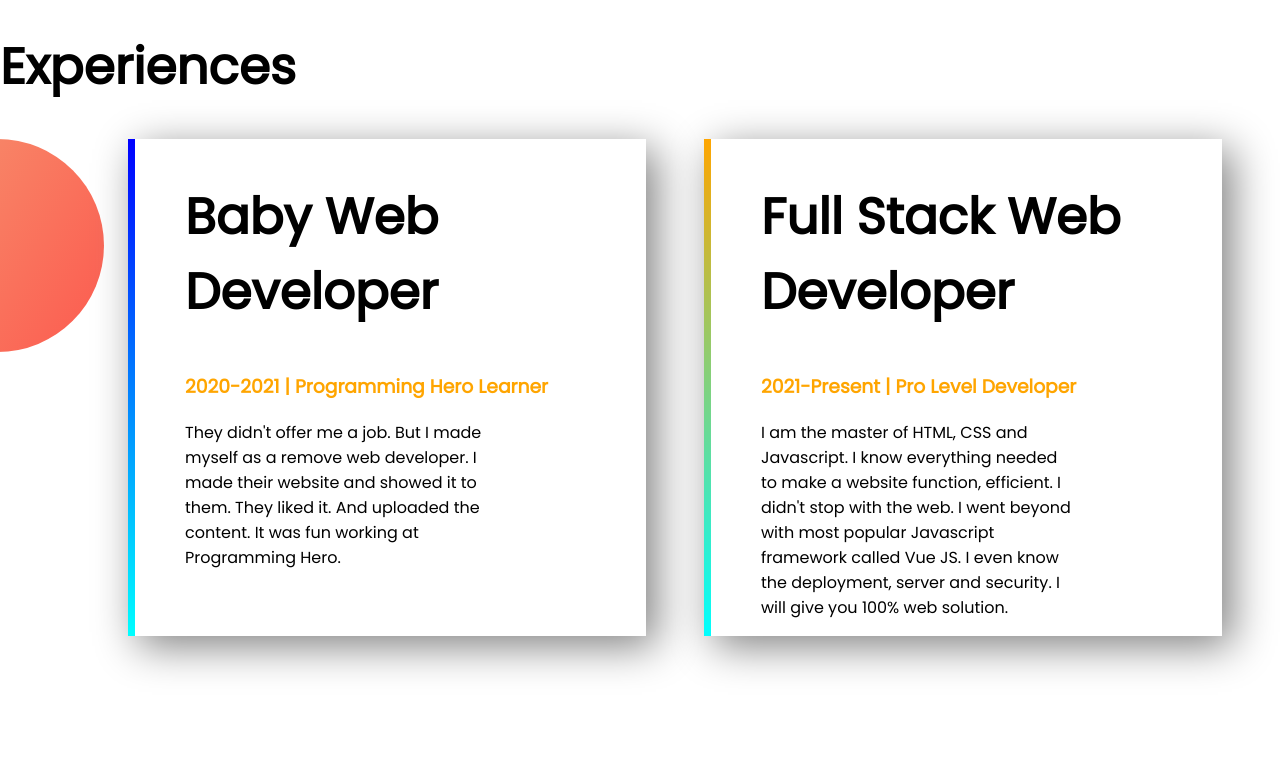
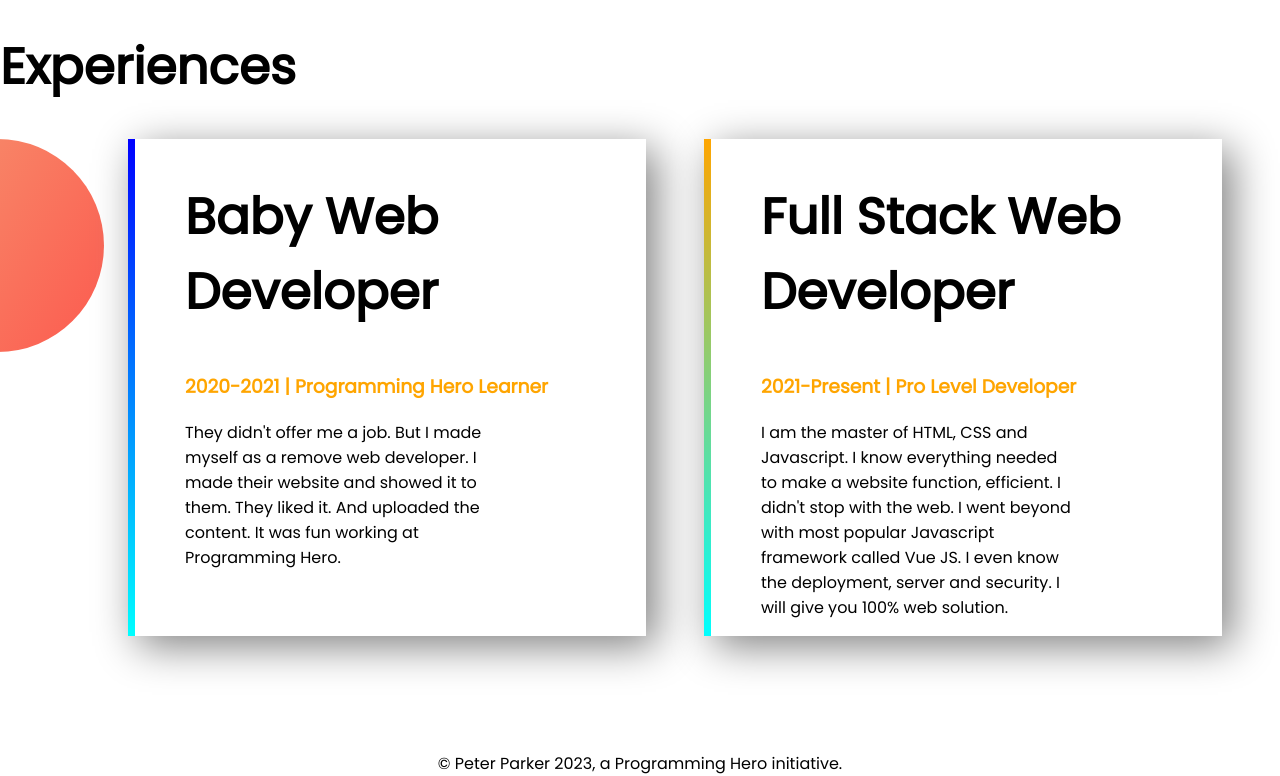
Before and after one commit to shihab-myunity/practice-portfolio1, a plain HTML site: page index.html in a window 1280 px wide. Shown: the part 961-1737 px from the top of the page. Before the commit the page ends 1712 px from the top, so only its background shows below. Drawn offline with Linux system fonts and the light colour scheme.

Commit message:
fotoer added

```diff
--- a/index.html
+++ b/index.html
@@ -69,5 +69,6 @@
         </p>
       </div>
     </section>
+    <footer>© Peter Parker 2023, a Programming Hero initiative.</footer>
   </body>
 </html>
--- a/style/main.css
+++ b/style/main.css
@@ -61,3 +61,6 @@ p {
   border-image: linear-gradient(orange, cyan);
   border-image-slice: 1;
 }
+footer {
+  text-align: center;
+}
```
